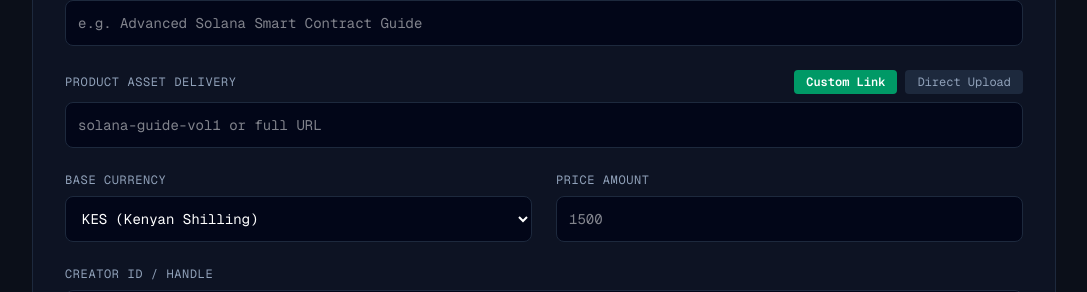
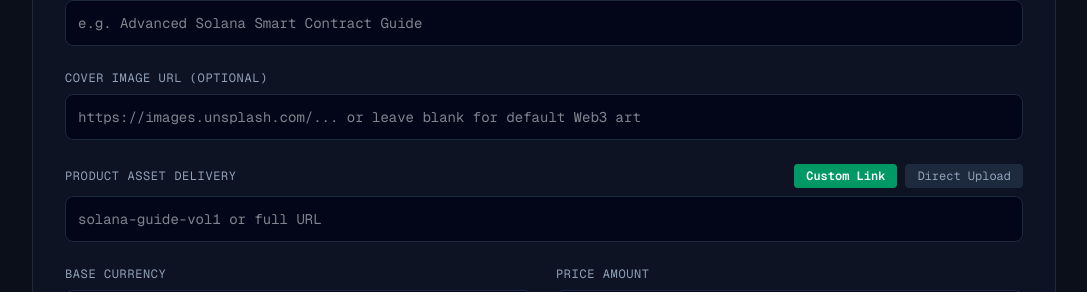
Before and after one commit to kimlaw08/Arovaq-store, a Next.js app: page /dashboard in a window 1280 px wide. Shown: the part 266-558 px from the top of the page, without its empty margins (96-1183 px from the left). Built offline with nearby package versions, Linux system fonts and the light colour scheme; no server answers.

Commit message:
Update affiliate tiers and add cover image support

```diff
--- a/src/app/dashboard/page.tsx
+++ b/src/app/dashboard/page.tsx
@@ -11,6 +11,7 @@ export default function AdminDashboard() {
   const [title, setTitle] = useState('');
   const [deliveryType, setDeliveryType] = useState<'link' | 'upload'>('link');
   const [productUrl, setProductUrl] = useState('');
+  const [coverImage, setCoverImage] = useState('');
   const [price, setPrice] = useState('');
   const [currency, setCurrency] = useState('KES');
   const [handle, setHandle] = useState('lawi');
@@ -37,6 +38,7 @@ export default function AdminDashboard() {
             currency,
             delivery_type: deliveryType,
             product_url: deliveryType === 'link' ? productUrl : null,
+            cover_image: coverImage || 'https://images.unsplash.com/photo-1639762681485-074b7f938ba0?q=80&w=600&auto=format&fit=crop',
             commission_split: commission,
           }
         ])
@@ -48,6 +50,7 @@ export default function AdminDashboard() {
       setCreatedProduct(data);
       setTitle('');
       setProductUrl('');
+      setCoverImage('');
       setPrice('');
       setDescription('');
     } catch (err: any) {
@@ -153,6 +156,17 @@ export default function AdminDashboard() {
             </div>
 
             <div>
+              <label className="block text-xs uppercase tracking-wider text-slate-400 mb-2">Cover Image URL (Optional)</label>
+              <input
+                type="text"
+                value={coverImage}
+                onChange={(e) => setCoverImage(e.target.value)}
+                placeholder="https://images.unsplash.com/... or leave blank for default Web3 art"
+                className="w-full bg-slate-950 border border-slate-800 rounded-lg p-3 text-white text-sm focus:border-emerald-500 outline-none"
+              />
+            </div>
+
+            <div>
               <div className="flex justify-between items-center mb-2">
                 <label className="text-xs uppercase tracking-wider text-slate-400">Product Asset Delivery</label>
                 <div className="flex gap-2 text-xs">
@@ -235,9 +249,11 @@ export default function AdminDashboard() {
                 onChange={(e) => setCommission(e.target.value)}
                 className="w-full bg-slate-950 border border-slate-800 rounded-lg p-3 text-white text-sm focus:border-emerald-500 outline-none"
               >
+                <option value="2% - Starter Partner">2% - Starter Partner</option>
                 <option value="10% - Standard Partner">10% - Standard Partner</option>
                 <option value="20% - Pro Partner">20% - Pro Partner</option>
-                <option value="30% - Elite Partner">30% - Elite Partner</option>
+                <option value="40% - Growth Partner">40% - Growth Partner</option>
+                <option value="50% - Master Partner">50% - Master Partner</option>
               </select>
             </div>
 
```
